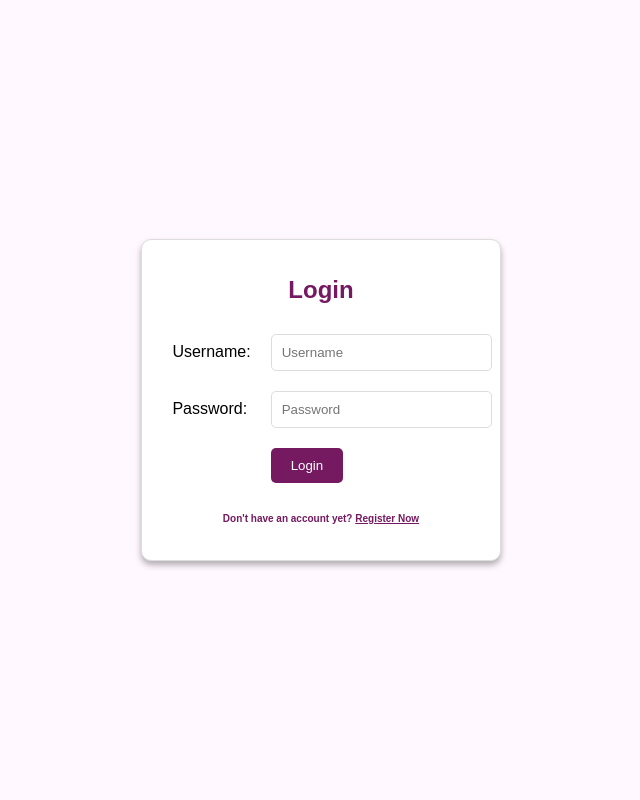
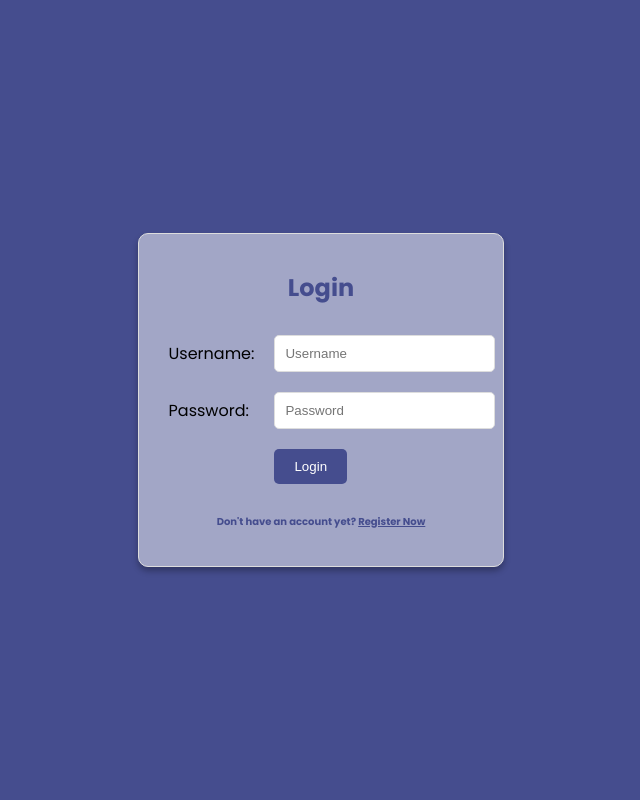
Before and after one commit to shafiroar/patpat, a Django app: page /login/ in a window 1280 px wide. Shown: the whole page, without its empty margins (319-959 px from the left). Run offline with Django 4.2, Linux system fonts and the light colour scheme.

Commit message:
Mendesign website

```diff
--- a/main/templates/login.html
+++ b/main/templates/login.html
@@ -11,13 +11,14 @@
 <head>
     <meta charset="UTF-8">
     <title>Login</title>
+    <link href="https://fonts.googleapis.com/css2?family=Poppins:wght@300;400;500;600;700&display=swap" rel="stylesheet">
     <style>
 
         body {
-            font-family: 'Arial', sans-serif;
+            font-family: 'Poppins', sans-serif;
             margin: 0;
             padding: 0;
-            background: #fff8ff;
+            background: #454d8e;
             min-height: 100vh;
             display: flex;
             align-items: center;
@@ -27,7 +28,7 @@
         .login {
             max-width: 400px;
             padding: 20px;
-            background-color: #fff;
+            background-color: rgba(255, 255, 255, 0.5);
             border: 1px solid #ddd;
             border-radius: 10px;
             box-shadow: 0 4px 6px rgba(0, 0, 0, 0.3);
@@ -36,7 +37,7 @@
 
         .login h1 {
             font-size: 24px;
-            color: #751A60;
+            color: #454d8e;
             margin-bottom: 20px;
         }
 
@@ -63,7 +64,7 @@
         }
 
         .login form input[type="submit"] {
-            background-color: #751A60;
+            background-color: #454d8e;
             color: #fff;
             padding: 10px 20px;
             border: none;
@@ -72,18 +73,18 @@
         }
 
         .login .message {
-            color: #751A60;
+            color: #454d8e;
             margin-top: 10px;
         }
 
         .login .register-link {
-            color: #751A60;
+            color: #454d8e;
         }
 
         h5{
             font-size: 10px;
             text-align: center;
-            color: #751A60;
+            color: #454d8e;
         }
     </style>
 </head>
```
Also changed, not shown: main/templates/create_product.html (+8 -7 lines), main/templates/main.html (+6 -6 lines), main/templates/register.html (+8 -7 lines), db.sqlite3, 2 other files.
